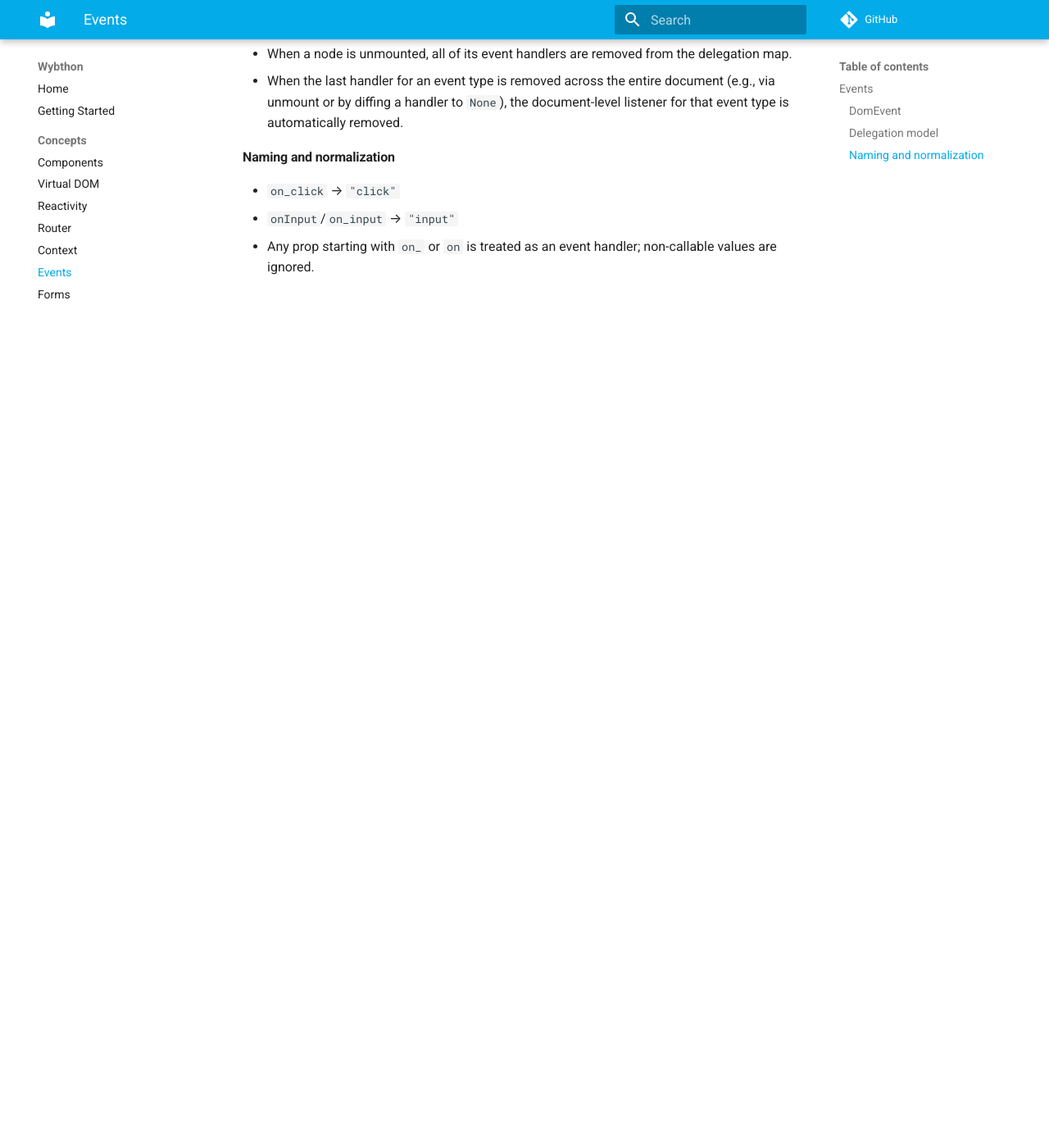
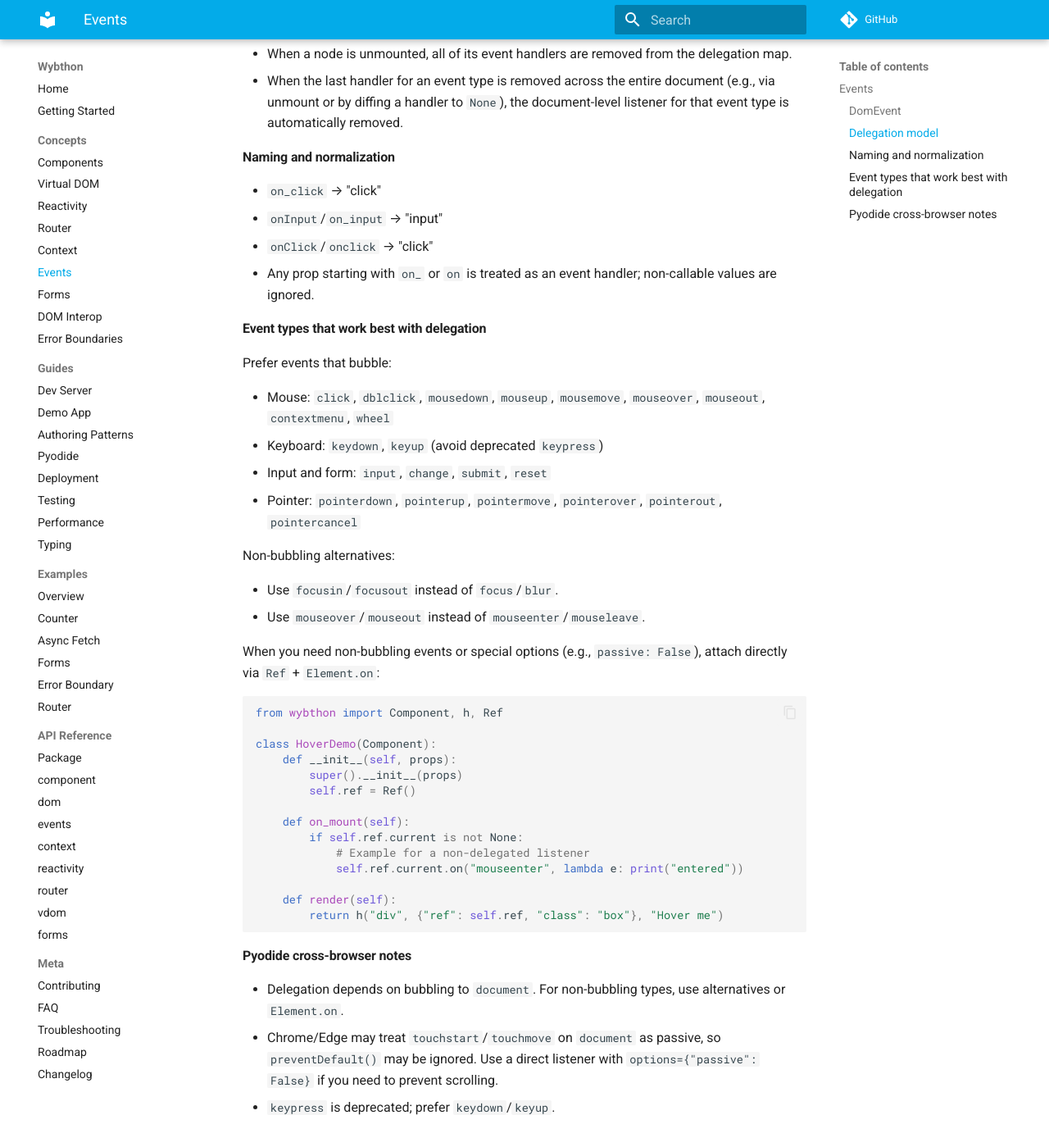
Before and after one commit to wybthon/wybthon, an MkDocs documentation site: the page built from docs/concepts/events.md, in a window 1280 px wide and 1400 px high, scrolled down 1227 px. Shown: the whole window at 82% size. Built offline with MkDocs 1.6.1 and Material for MkDocs 9.7.7, drawn with Linux system fonts in a browser that asks for light colours; comment, search, counter and statistics services are not loaded; before the commit the page ends 1630 px from its top, so only the background shows below that.

Commit message:
feat(router,mkdocs,examples): forward Link props; complete event docs

````diff
--- a/docs/api/events.md
+++ b/docs/api/events.md
@@ -1,4 +1,6 @@
 ### wybthon.events
+
+::: wybthon.events
 
 Wybthon’s event system provides delegated event handling and a thin `DomEvent` wrapper.
 
@@ -6,4 +8,72 @@
 - Handlers can be attached via props like `on_click`, `on_input`, or `onChange`. Names are normalized to DOM event types.
 - Delegation is automatic and handlers are cleaned up on unmount. Document-level delegated listeners are installed on first use per event type and are automatically removed when no handlers remain for that type (e.g., after unmount/diff removes all handlers).
 
-::: wybthon.events
+#### Naming and normalization
+
+- Any prop starting with `on_` or `on` is treated as an event handler and normalized to a DOM event type.
+- Normalization rules:
+  - `on_click` → "click"
+  - `onInput`/`on_input` → "input"
+  - `onClick`/`onclick` → "click"
+  - In general: remove the `on`/`on_` prefix and lowercase the remainder.
+
+Handler signature:
+
+- All handlers receive a `DomEvent` object. Use `evt.prevent_default()` and `evt.stop_propagation()` as needed. Access the original JS event via `evt._js_event` only if absolutely necessary.
+
+#### Delegation and bubbling
+
+Wybthon installs one document-level listener per event type on first use and walks up from the original `target` to parent nodes, invoking any handlers registered for that `event_type`. `stop_propagation()` prevents further bubbling within Wybthon’s dispatcher.
+
+Cleanup guarantees:
+
+- When a node is unmounted, all of its event handlers are removed from the delegation map.
+- When the last handler for an event type is removed across the entire document (e.g., via unmount or by diffing a handler to `None`), the document-level listener for that event type is automatically removed.
+
+#### Common event types
+
+You can attach handlers for any standard DOM event that bubbles. Commonly used types include:
+
+- Mouse: `click`, `dblclick`, `mousedown`, `mouseup`, `mousemove`, `mouseover`, `mouseout`, `contextmenu`, `wheel`
+- Keyboard: `keydown`, `keyup` (avoid deprecated `keypress`)
+- Input and form: `input`, `change`, `submit`, `reset`
+- Focus: use `focusin` and `focusout` (see non-bubbling notes below)
+- Pointer: `pointerdown`, `pointerup`, `pointermove`, `pointerover`, `pointerout`, `pointercancel`
+- Touch: `touchstart`, `touchmove`, `touchend`, `touchcancel`
+- Composition/IME: `compositionstart`, `compositionupdate`, `compositionend`
+- Drag and drop: `dragstart`, `dragend`, `dragenter`, `dragleave`, `dragover`, `drop`
+
+Wybthon does not restrict event type names; if the browser fires it and it bubbles, the delegated listener will see it.
+
+#### Non-bubbling and special-case events
+
+Because Wybthon uses document-level delegation, event types that do not bubble will not trigger handlers when attached via props. Use the suggested alternatives or attach a direct listener via `wybthon.dom.Element.on` using a `Ref`.
+
+- Use `focusin`/`focusout` instead of `focus`/`blur` (which do not bubble).
+- Use `mouseover`/`mouseout` instead of `mouseenter`/`mouseleave` (which do not bubble).
+- Many media events (e.g., `play`, `pause`) and `scroll` do not bubble; attach direct listeners to the element or use `window`/`document` as appropriate.
+
+Direct listeners example (when you need non-bubbling events or options like `passive`: False):
+
+```python
+from wybthon import Component, h, Ref
+
+class Video(Component):
+    def __init__(self, props):
+        super().__init__(props)
+        self.ref = Ref()
+
+    def on_mount(self):
+        if self.ref.current is not None:
+            self.ref.current.on("play", lambda e: print("playing"))
+
+    def render(self):
+        return h("video", {"ref": self.ref})
+```
+
+#### Pyodide and cross-browser notes
+
+- Event delegation relies on bubbling to `document`. For non-bubbling types, prefer the alternatives above or attach direct listeners via `Element.on`.
+- Chrome/Edge may treat `touchstart`/`touchmove` listeners on `document` as passive by default, making `preventDefault()` a no-op. If you need to prevent scrolling, attach a direct listener with `options={"passive": False}` using `Element.on` and a `Ref`.
+- `keypress` is deprecated and may behave inconsistently across browsers; prefer `keydown`/`keyup`.
+- The `DomEvent` wrapper exposes a stable, Python-friendly surface. Accessing `evt._js_event` is possible but not recommended for portability across Pyodide and non-browser tests.
--- a/docs/concepts/events.md
+++ b/docs/concepts/events.md
@@ -47,6 +47,46 @@
 
 #### Naming and normalization
 
-- `on_click` → `"click"`
-- `onInput`/`on_input` → `"input"`
+- `on_click` → "click"
+- `onInput`/`on_input` → "input"
+- `onClick`/`onclick` → "click"
 - Any prop starting with `on_` or `on` is treated as an event handler; non-callable values are ignored.
+
+#### Event types that work best with delegation
+
+Prefer events that bubble:
+
+- Mouse: `click`, `dblclick`, `mousedown`, `mouseup`, `mousemove`, `mouseover`, `mouseout`, `contextmenu`, `wheel`
+- Keyboard: `keydown`, `keyup` (avoid deprecated `keypress`)
+- Input and form: `input`, `change`, `submit`, `reset`
+- Pointer: `pointerdown`, `pointerup`, `pointermove`, `pointerover`, `pointerout`, `pointercancel`
+
+Non-bubbling alternatives:
+
+- Use `focusin`/`focusout` instead of `focus`/`blur`.
+- Use `mouseover`/`mouseout` instead of `mouseenter`/`mouseleave`.
+
+When you need non-bubbling events or special options (e.g., `passive: False`), attach directly via `Ref` + `Element.on`:
+
+```python
+from wybthon import Component, h, Ref
+
+class HoverDemo(Component):
+    def __init__(self, props):
+        super().__init__(props)
+        self.ref = Ref()
+
+    def on_mount(self):
+        if self.ref.current is not None:
+            # Example for a non-delegated listener
+            self.ref.current.on("mouseenter", lambda e: print("entered"))
+
+    def render(self):
+        return h("div", {"ref": self.ref, "class": "box"}, "Hover me")
+```
+
+#### Pyodide cross-browser notes
+
+- Delegation depends on bubbling to `document`. For non-bubbling types, use alternatives or `Element.on`.
+- Chrome/Edge may treat `touchstart`/`touchmove` on `document` as passive, so `preventDefault()` may be ignored. Use a direct listener with `options={"passive": False}` if you need to prevent scrolling.
+- `keypress` is deprecated; prefer `keydown`/`keyup`.
````
Also changed, not shown: docs/guides/demo-app.md (+2 -1 lines), 2 other files.
